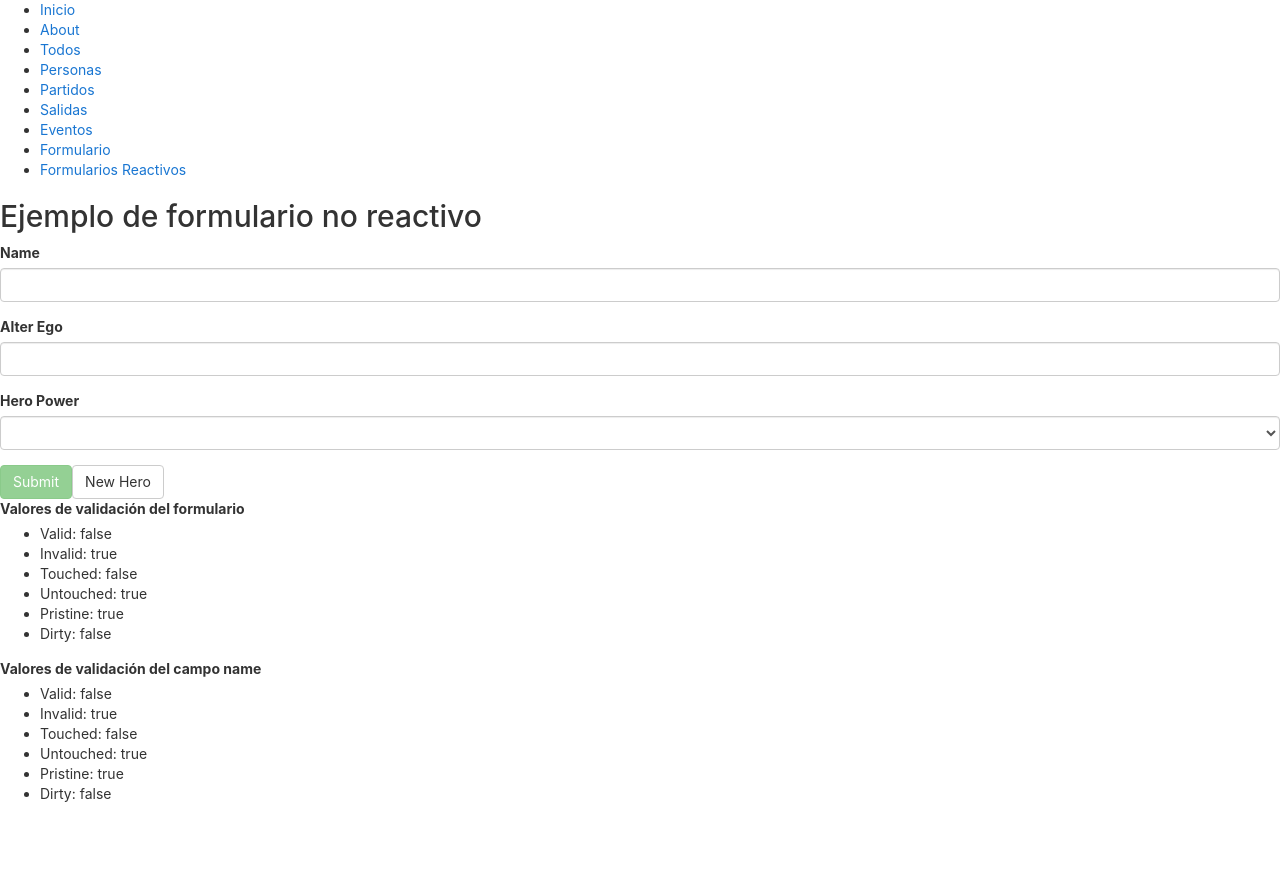
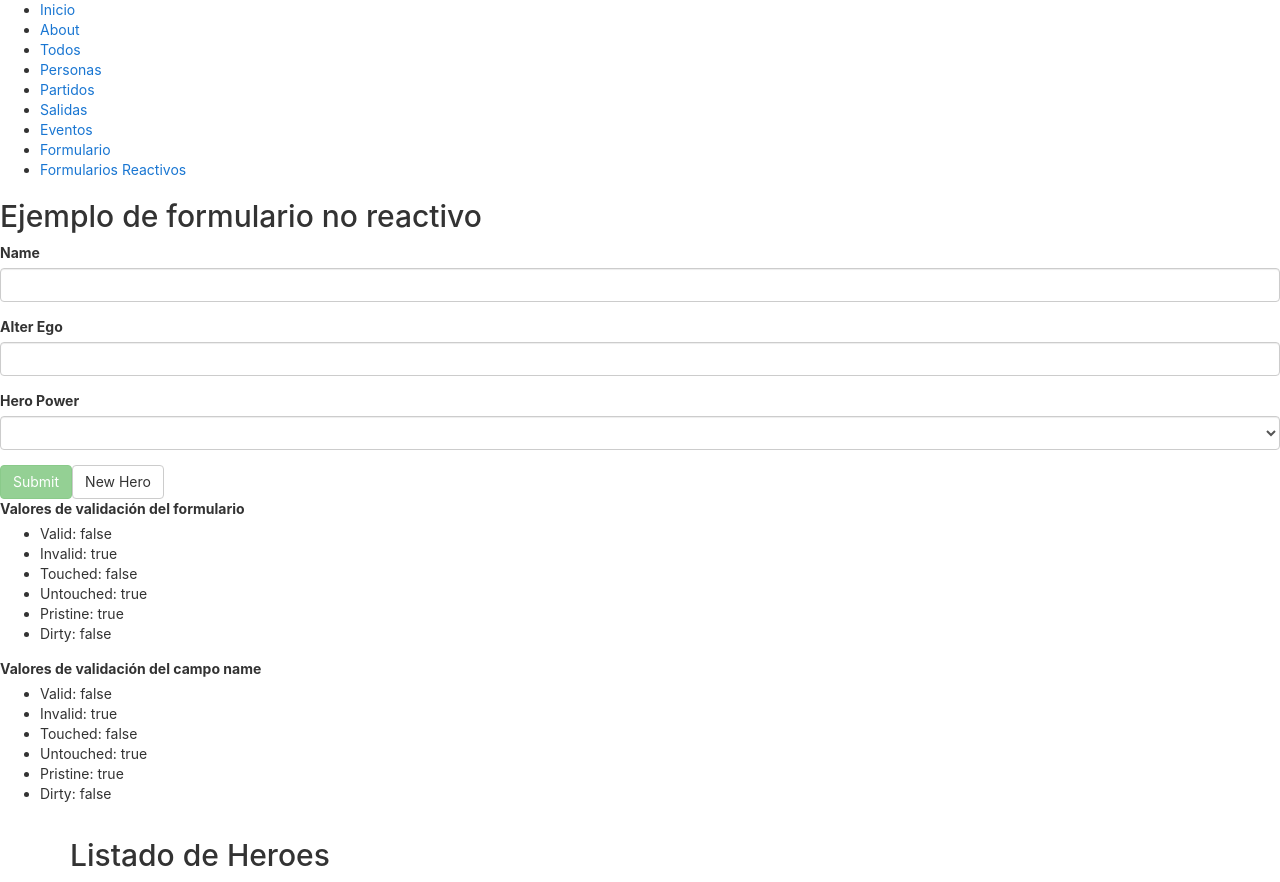
Before and after one commit to pepesan/ejemplo-angular-13-01-basico, an Angular app: page /formulario in a window 1280 px wide. Before the commit the page ends 819 px from the top, so only its background shows below. Built offline with nearby package versions, Linux system fonts and the light colour scheme.

Commit message:
inclusión del listado de heroes en el formulario

```diff
--- a/src/app/components/formulario/formulario.component.html
+++ b/src/app/components/formulario/formulario.component.html
@@ -54,3 +54,12 @@
     <li>Dirty: {{name.dirty}}</li>
   </ul>
 </div>
+
+<div class="container">
+  <h2>Listado de Heroes</h2>
+  <ul>
+    <li *ngFor="let heroe of heroes" >
+      {{heroe.name}}
+    </li>
+  </ul>
+</div>
--- a/src/app/components/formulario/formulario.component.ts
+++ b/src/app/components/formulario/formulario.component.ts
@@ -8,7 +8,7 @@ import {Hero} from "./hero";
 })
 export class FormularioComponent implements OnInit {
 
-
+  heroes: Hero[] = [];
   // variable usada en el select del formulario
   powers = ['Really Smart', 'Super Flexible',
     'Super Hot', 'Weather Changer'];
@@ -22,6 +22,8 @@ export class FormularioComponent implements OnInit {
 
   onSubmit() {
     console.log(this.model);
+    this.heroes.push(this.model);
+    this.newHero();
   }
 
   newHero() {
```
